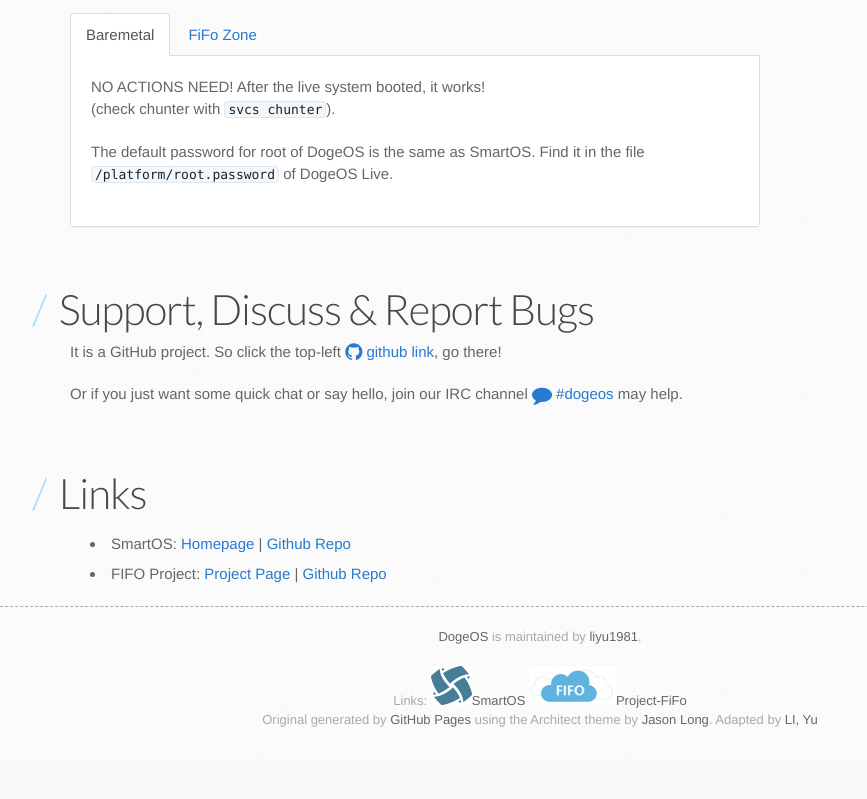
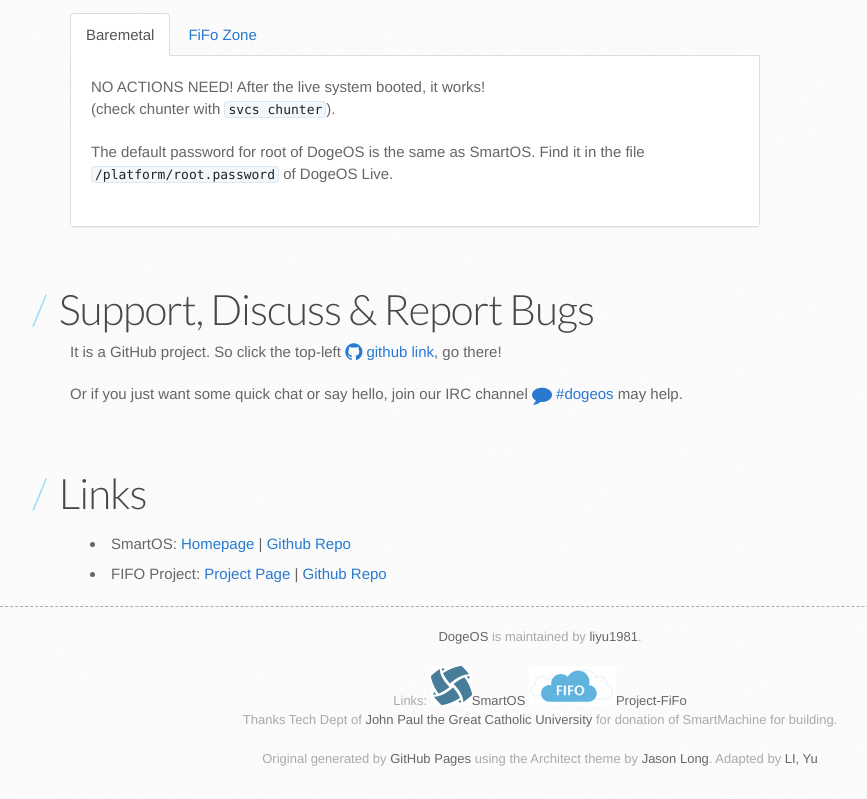
Before and after one commit to Project-DogeOS/Project-DogeOS.github.io, a plain HTML site: page index.html in a window 1280 px wide. Shown: the part 2128-2927 px from the top of the page, without its empty margins (100-967 px from the left). Before the commit the page ends 2888 px from the top, so only its background shows below. Drawn offline with nearby package versions, Linux system fonts and the light colour scheme.

Commit message:
add the thanks line for www.jpcatholic.com

```diff
--- a/index.html
+++ b/index.html
@@ -252,6 +252,9 @@
   Links: <a href="http://www.smartos.org" title="SmartOS"><img src="images/SmartOS-logo.png"></img>SmartOS</a>
   <a href="http://www.smartos.org" title="Project FiFo"><img src="images/ProjectFiFo-logo.png"></img>Project-FiFo</a>
   <br>
+  Thanks Tech Dept of <a href="www.jpcatholic.com">John Paul the Great Catholic University</a> for donation of SmartMachine for building.
+  <br>
+  <br>
   Original generated by <a href="https://pages.github.com">GitHub Pages</a>
      using the Architect theme by <a href="https://twitter.com/jasonlong">Jason Long</a>.
      Adapted by <a href="https://liyu1981.github.com">LI, Yu</a>
```
